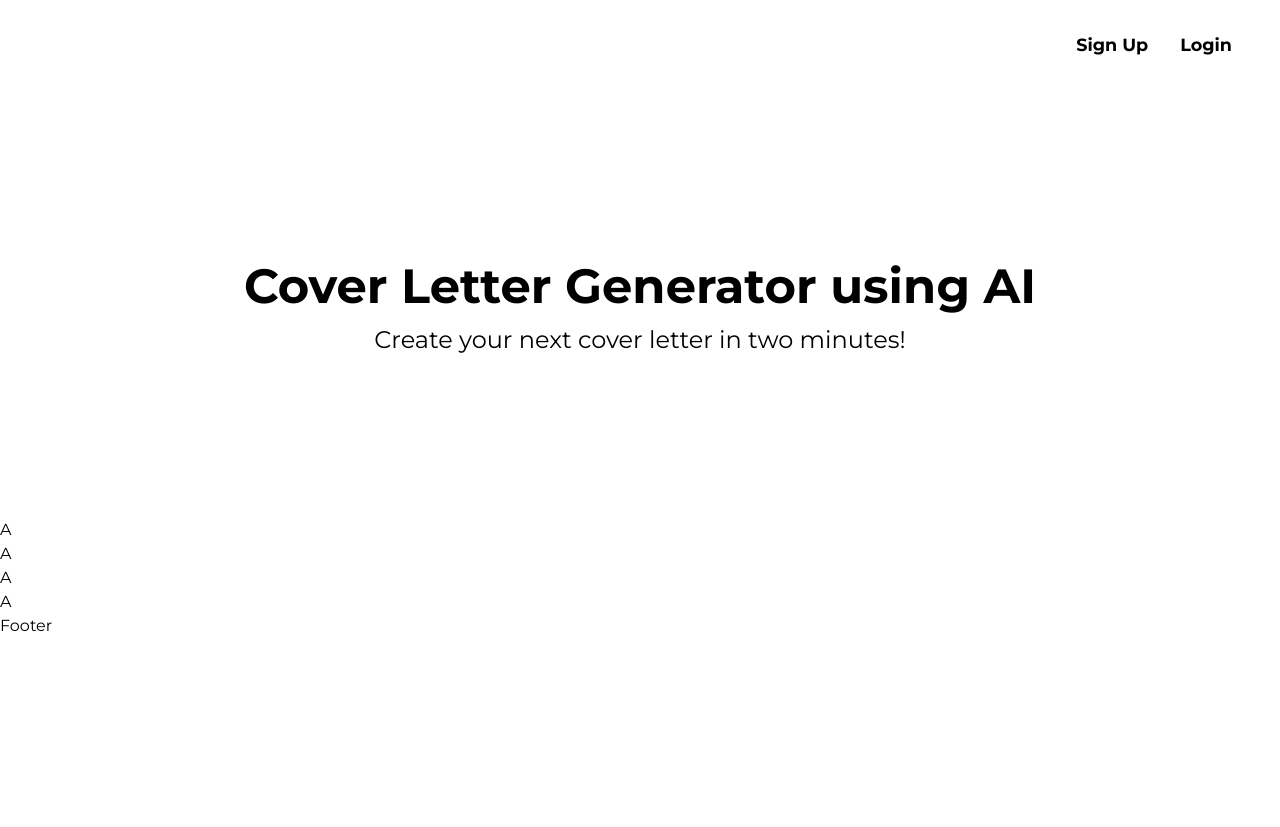
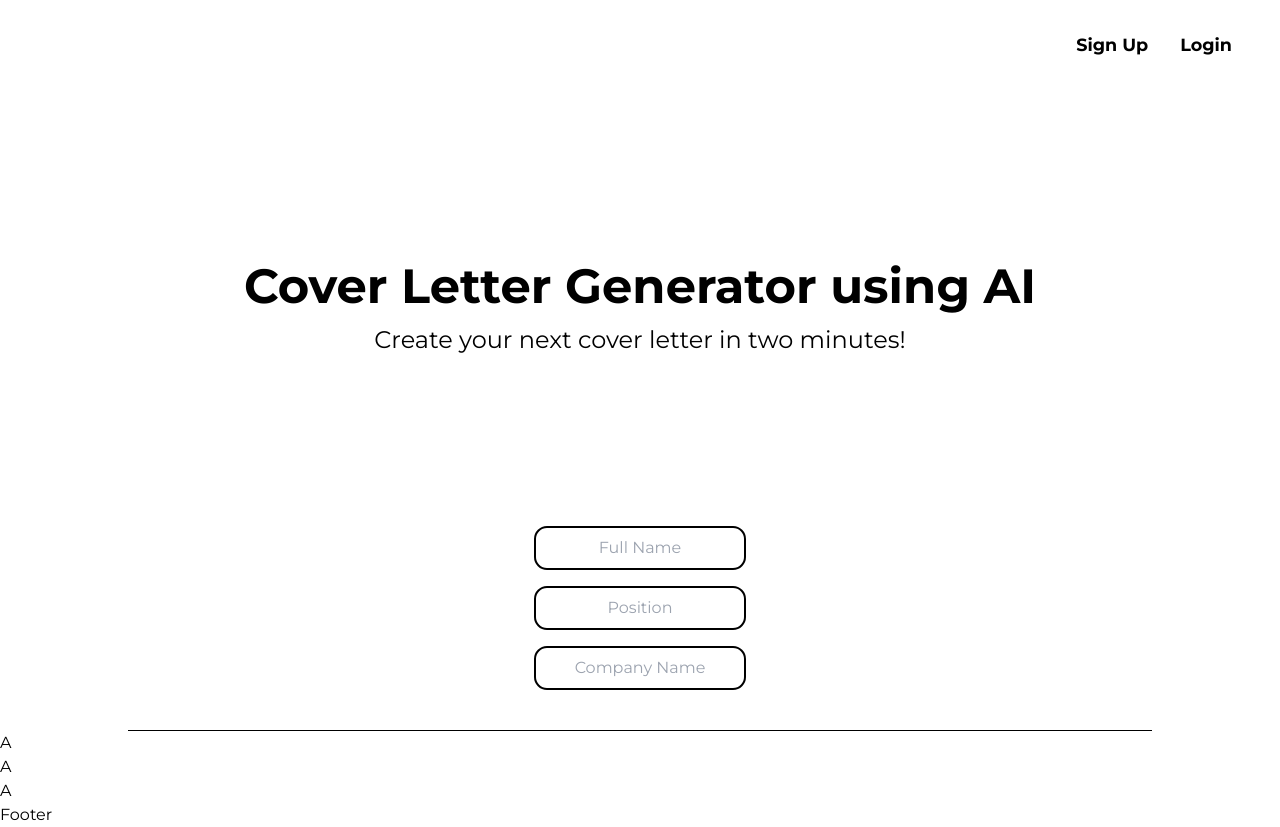
Before and after one commit to Bh00fie/coverLetterGenerator, a React (Create React App) app: page / in a window 1280 px wide. Before the commit the page ends 800 px from the top, so only its background shows below. Built offline with nearby package versions, Linux system fonts and the light colour scheme.

Commit message:
completed personalInfo section including styling

```diff
--- a/src/components/UserInput/personalInfo.css
+++ b/src/components/UserInput/personalInfo.css
@@ -0,0 +1,22 @@
+#personalInput {
+    display: flex;
+    justify-content: center;
+}
+
+#personalInfoInput {
+    display: flex;
+    flex-direction: column;
+    align-items: center;
+    border-bottom: 1px black solid ;
+    width: 80%;
+    padding-bottom: 2rem;
+}
+
+
+#personalInfoInput input{
+    text-align: center;
+    padding: 0.5rem;
+    border: 2px black solid;
+    border-radius: 13px ;
+    margin: 0.5rem;
+}
--- a/src/components/UserInput/personalInfo.js
+++ b/src/components/UserInput/personalInfo.js
@@ -3,10 +3,12 @@ import "./personalInfo.css"
 
 function UserInfo() {
     return (
-        <div>
-            <h1>
-                A
-            </h1>
+        <div id="personalInput">
+        <div id='personalInfoInput'>
+            <input className='input' id='userName' placeholder='Full Name' type='text' name='user_name' required/>
+            <input className='input' id='userPosition' placeholder='Position' type='text' name='user_position' required/>
+            <input className='input' id='userCompany' placeholder='Company Name' type='text' name='user_company' required/>
+        </div>
         </div>
     );
 }
--- a/src/components/UserInput/userInput.js
+++ b/src/components/UserInput/userInput.js
@@ -5,11 +5,11 @@ import JobDescription from './jobDescriptionSection';
 
 function UserInput() {
     return (
-        <div>
+        <form>
             <UserInfo />
             <CV />
             <JobDescription />
-        </div>
+        </form>
     );
 }
 
```
